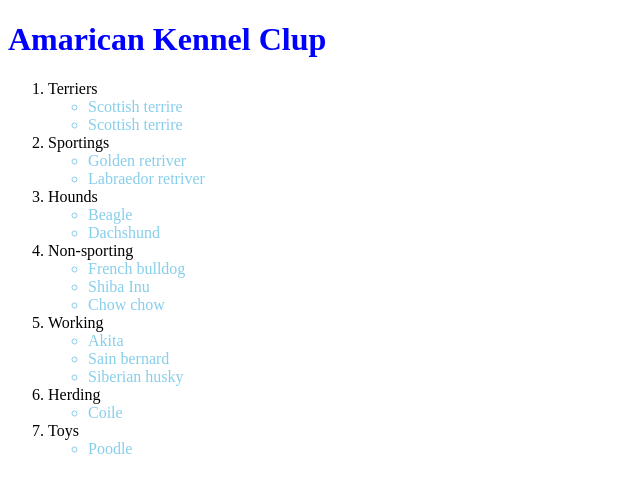
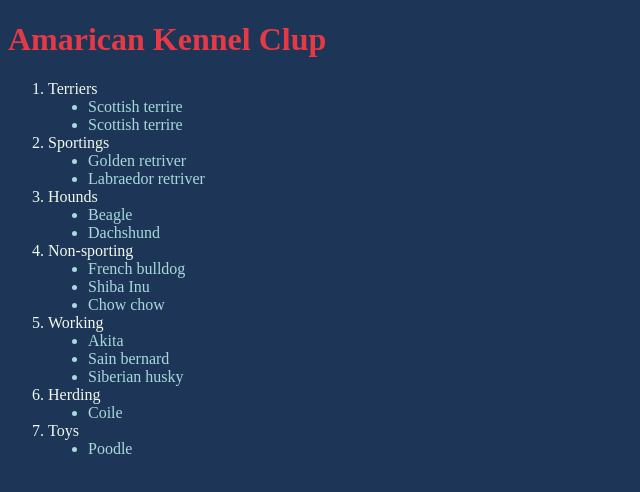
Before and after one commit to Stilllbeaum/DII_M4_02-index.html, a plain HTML site: page index.html in a window 1280 px wide. Shown: the whole page, without its empty margins (0-640 px from the left). Drawn offline with Linux system fonts and the light colour scheme.

Commit message:
re color
color

```diff
--- a/index.html
+++ b/index.html
@@ -1,7 +1,7 @@
 <!DOCTYPE html>
 <html lang="en">
 <head>
-    <h1 style="color: blue;">Amarican Kennel Clup</h1>
+    <h1>Amarican Kennel Clup</h1>
 </head>
 <link rel="stylesheet" type="text/css" href="style.css">
 <body>
--- a/style.css
+++ b/style.css
@@ -1,6 +1,13 @@
-h1{
-    color: blue;
-}
-ul{
-    color: skyblue;
-}
+body {
+    background-color: #1D3557;
+   }
+   h1 {
+    color: #E63946;
+   }
+   ul {
+    list-style-type: disc;
+    color: #A8DADC;
+   }
+   ol {
+    color: #F1FAEE;
+   }
```
